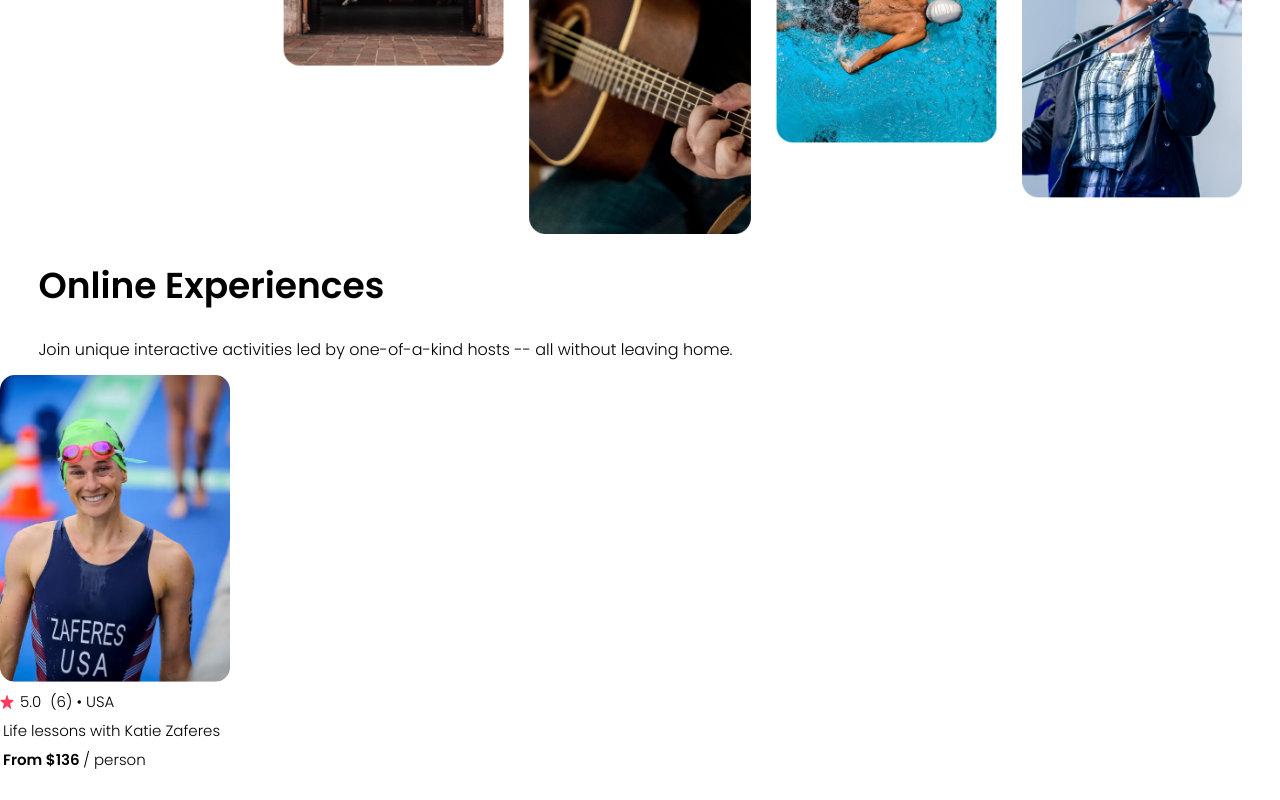
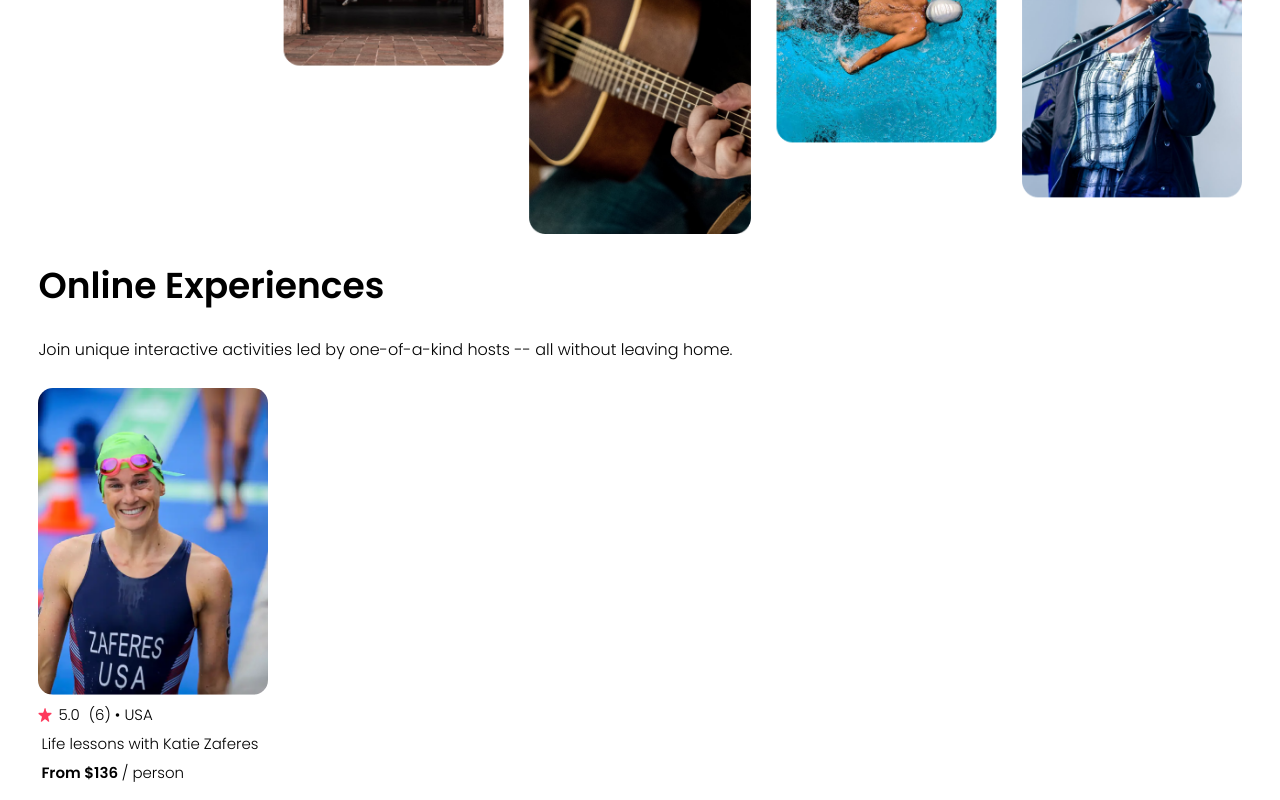
Before and after one commit to chelseadagger-fc/scrmAirBnb, a React (Vite) app: page / in a window 1280 px wide. Shown: the part 554-1354 px from the top of the page. Before the commit the page ends 1328 px from the top, so only its background shows below. Built offline with nearby package versions, Linux system fonts and the light colour scheme.

Commit message:
passing card values through props

```diff
--- a/src/App.jsx
+++ b/src/App.jsx
@@ -1,6 +1,8 @@
 import Navbar from "./components/Navbar"
 import Hero from "./components/Hero"
 import Card from "./components/Card"
+
+import katie from './images/katie-zaferes.png'
 /*
 Challenge: Build the Hero component.
 Check the Figma file for the design specifics.
@@ -11,7 +13,14 @@ export default function App() {
         <div>
             <Navbar />
             <Hero />
-            <Card />
+            <Card
+                img={katie}
+                rating="5.0"
+                reviewCount={6}
+                country="USA"
+                title="Life lessons with Katie Zaferes"
+                price={136}
+            />
         </div>
     )
 }
--- a/src/components/Card.jsx
+++ b/src/components/Card.jsx
@@ -1,19 +1,29 @@
-import katie from '../images/katie-zaferes.png'
+
 import star from '../images/star.png'
 
 
-const Card = () => {
+
+// interface Props {
+//   img: String,
+//   rating: String;
+//   reviewCount: Number;
+//   country: String;
+//   title: String;
+//   price: Number;
+// }
+
+const Card = (Props) => {
   return (
     <>
         <card className="card">
-            <img className="card--portrait" src={katie} />
+            <img className="card--portrait" src={Props.img} />
             <div className="card--stats">
                 <img className="card--rating-star" src={star} />
-                <p>5.0 </p>
-                <p> (6) • USA</p>
+                <p>{Props.rating} </p>
+                <p> ({Props.reviewCount}) • {Props.country}</p>
             </div>
-            <p>Life lessons with Katie Zaferes</p>
-            <p><strong>From $136 </strong>/ person</p>
+            <p>{Props.title}</p>
+            <p><strong>From ${Props.price} </strong>/ person</p>
         </card>
     </>
   )
--- a/src/index.css
+++ b/src/index.css
@@ -45,6 +45,7 @@ nav {
   flex-direction: column;
   font-size: 12px;
   width: 230px;
+  margin: 1% 3%;
 }
 
 .card p {
```
